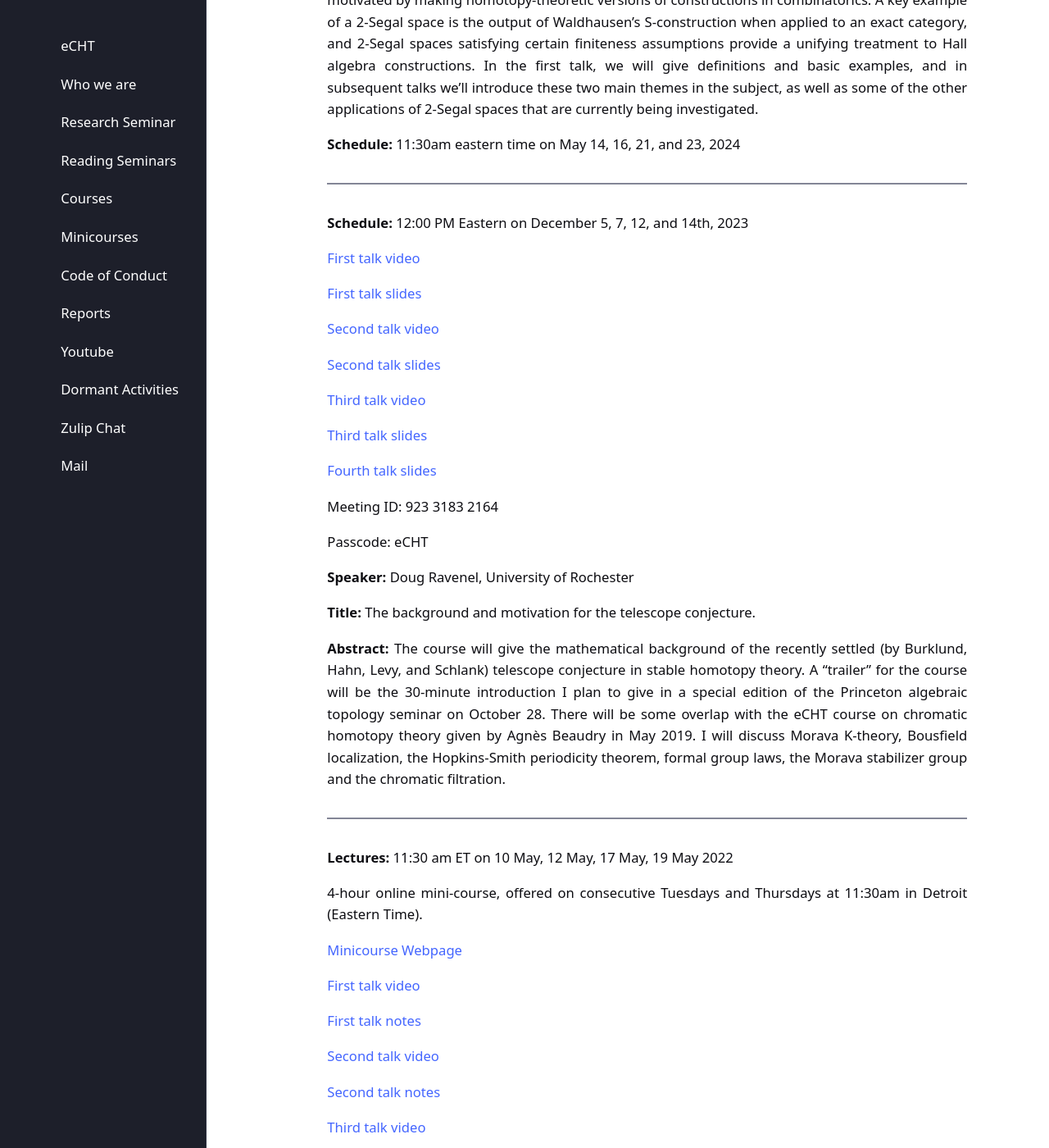
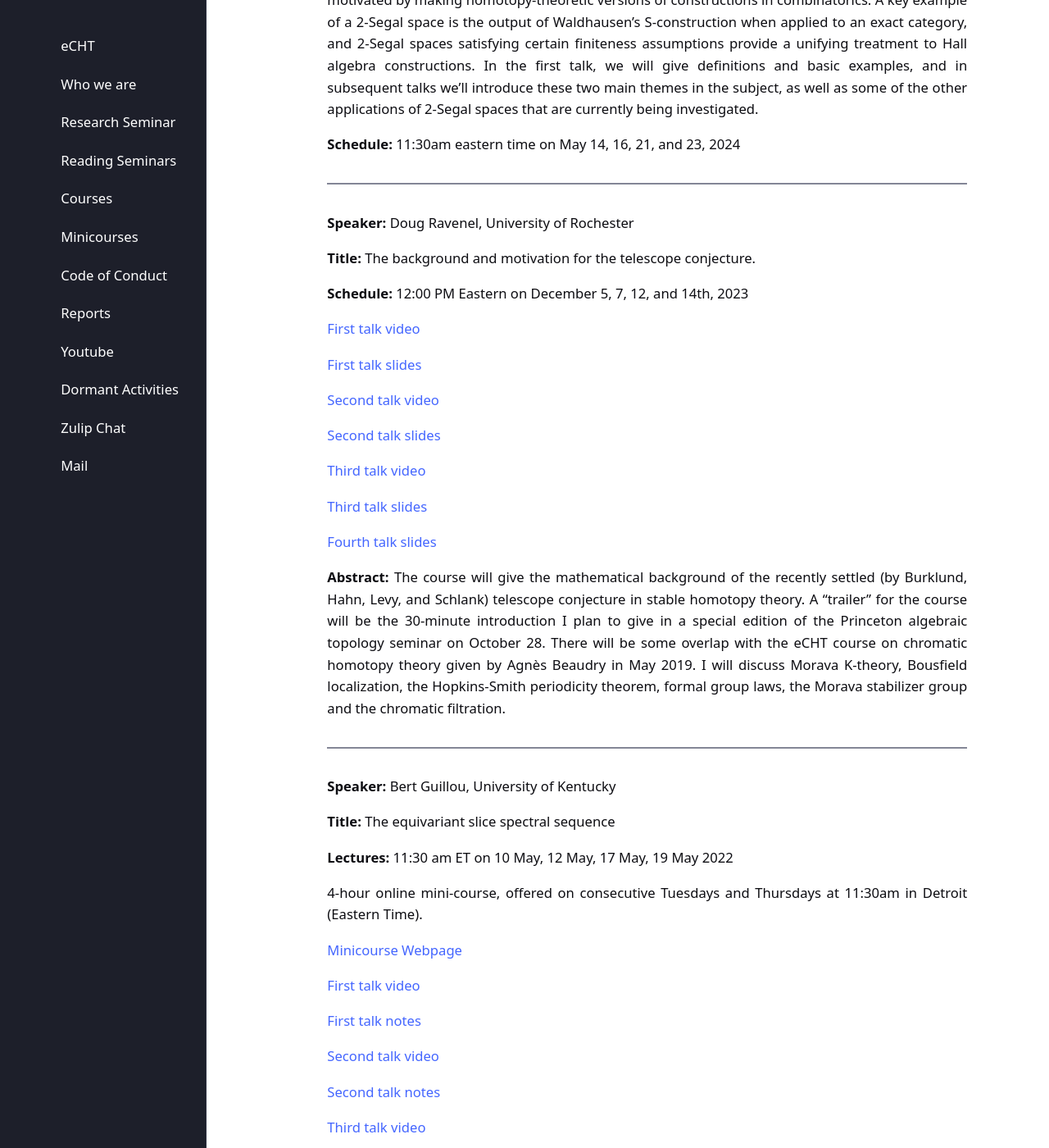
Before and after one commit to eCHTorc/eCHTorc.github.io, a Jekyll site: the page built from echt-minicourses.html, in a window 1280 px wide and 1400 px high, scrolled down 2922 px. Shown: the whole window at 82% size. Built offline with Jekyll 4.4.1, drawn with Linux system fonts in a browser that asks for light colours; some of the changed text lies outside the part shown.

Commit message:
minor changes

```diff
--- a/echt-dormant-activities.html
+++ b/echt-dormant-activities.html
@@ -20,7 +20,7 @@ This page contains links to past eCHT activities that are no longer active.
 </p>
 
 <p>
-<a href="https://echtorc.github.io/echt-research-workshops"> Research Workshops </a>
+<a href="https://echtorc.github.io/echt-research-workshops"> Research Workshop </a>, led by Sarah Petersen
 </p>
 
 <p>
--- a/echt-minicourses.html
+++ b/echt-minicourses.html
@@ -192,6 +192,14 @@ Talk IV <a href="https://www.youtube.com/watch?v=WRPjQD7jN2M&feature=youtu.be">
 
 <hr>
 
+<p>
+<strong> Speaker: </strong> Doug Ravenel, University of Rochester
+</p>
+
+<p>
+<strong> Title: </strong> The background and motivation for the telescope conjecture.
+</p>
+
 <strong> Schedule: </strong> 12:00 PM Eastern on December 5, 7, 12, and 14th, 2023
 
 <p>
@@ -223,26 +231,18 @@ Talk IV <a href="https://www.youtube.com/watch?v=WRPjQD7jN2M&feature=youtu.be">
 </p>
 
 <p>
-Meeting ID: 923 3183 2164
-</p>
-
-<p>
-Passcode: eCHT
-</p>
-
-<p>
-<strong> Speaker: </strong> Doug Ravenel, University of Rochester
-</p>
-
-<p>
-<strong> Title: </strong> The background and motivation for the telescope conjecture.
-</p>
-
-<p>
 <strong> Abstract: </strong> The course will give the mathematical background of the recently settled (by Burklund, Hahn, Levy, and Schlank) telescope conjecture in stable homotopy theory. A “trailer” for the course will be the 30-minute introduction I plan to give in a special edition of the Princeton algebraic topology seminar on October 28. There will be some overlap with the eCHT course on chromatic homotopy theory given by Agnès Beaudry in May 2019. I will discuss Morava K-theory, Bousfield localization, the Hopkins-Smith periodicity theorem, formal group laws, the Morava stabilizer group and the chromatic filtration.
 </p>
 
 <hr>
+
+<p>
+<strong> Speaker: </strong> Bert Guillou, University of Kentucky
+</p>
+
+<p>
+<strong> Title: </strong> The equivariant slice spectral sequence
+</p>
 
 <strong> Lectures: </strong> 11:30 am ET on 10 May, 12 May, 17 May, 19 May 2022
 
@@ -287,14 +287,6 @@ Passcode: eCHT
 </p>
 
 <p>
-<strong> Speaker: </strong> Bert Guillou, University of Kentucky
-</p>
-
-<p>
-<strong> Title: </strong> The equivariant slice spectral sequence
-</p>
-
-<p>
 <strong> Abstract: </strong> The slice filtration has become a powerful tool in equivariant stable homotopy theory over the past decade. In this minicourse, we will discuss the equivariant slice filtration and associated spectral sequence, beginning with the case of G=C_2. Along the way, we will discuss Mackey functors and Bredon homology. The goal of the minicourse is for participants to become comfortable with the techniques that are commonly involved in determining a slice tower and computing a slice spectral sequence. The course will be aimed at graduate students.
 </p>
 
@@ -315,6 +307,14 @@ Problem sessions are on Wednesdays. Carissa Slone (University of Kentucky) will
 </p>
 
 <hr>
+
+<p>
+<strong> Speaker: </strong> Dan Isaksen, Wayne State University
+</p>
+
+<p>
+<strong> Title: </strong> The computation of stable homotopy groups
+</p>
 
 <strong> Lectures: 11:30 am ET on 30 Nov, 2 Dec, and 7 Dec 2021 </strong>
 
@@ -354,13 +354,7 @@ Problem sessions are on Wednesdays. Carissa Slone (University of Kentucky) will
 Each lecture has <a href="/files/isaksen-exercises.pdf"> exercises</a>, and there will be three problem sessions led by the speaker. If you are interested in working with others on the exercises before the problem session, you can use this spreadsheet to find other participants to work together, and contact each other to schedule study groups.
 </p>
 
-<p>
-<strong> Speaker: </strong> Dan Isaksen, Wayne State University
-</p>
 
-<p>
-<strong> Title: </strong> The computation of stable homotopy groups
-</p>
 
 <p>
 <strong> Abstract: </strong> One of the central problems of stable homotopy theory is the computation of the stable homotopy groups.  The most effective tool for computing the (2-primary) stable homotopy groups is the Adams spectral sequence.  We will discuss how to set up and compute this spectral sequence, including the determination of differentials and the resolution of hidden extensions.  The goal is for participants to become familiar with the skills required for carrying out the computation.  We will discuss a variety of contributing ingredients, including the May spectral sequence, Massey products and Toda brackets, deformations of classical stable homotopy theory (i.e., motivic and synthetic stable homotopy theory), and machine-assisted computation.
```
Also changed, not shown: course-on-stable-homotopy-theory.html (+6 -3 lines), 2 other files.
